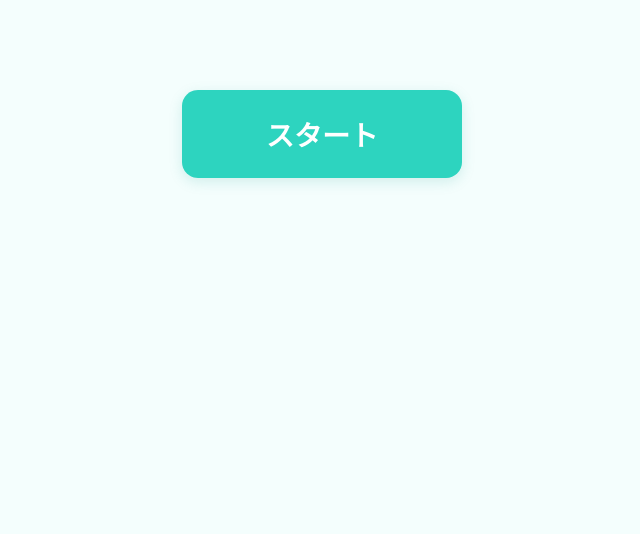
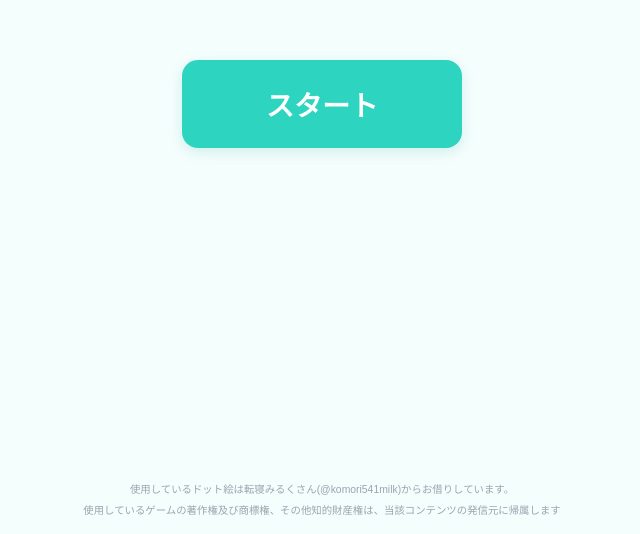
Before and after one commit to kurosana/BattleEnpitu, a plain HTML site: page index.html in a window 1280 px wide. Shown: the part 266-800 px from the top of the page, without its empty margins (318-958 px from the left). Drawn offline with Linux system fonts and the light colour scheme.

Commit message:
v1.0.1
クレジット

```diff
--- a/css/style.css
+++ b/css/style.css
@@ -108,12 +108,34 @@ body {
 }
 
 /* ========== スタート画面 ========== */
+#screen-start {
+  justify-content: space-between;
+}
+
 #screen-start .screen-center {
   flex: 1;
   display: flex;
   align-items: center;
   justify-content: center;
   padding: 1rem;
+  min-height: 0;
+}
+
+.start-credits {
+  flex-shrink: 0;
+  padding: 0.5rem 1rem 1rem;
+  font-size: 0.65rem;
+  line-height: 1.45;
+  color: #9ca3af;
+  text-align: center;
+}
+
+.start-credits p {
+  margin: 0 0 0.35rem;
+}
+
+.start-credits p:last-child {
+  margin-bottom: 0;
 }
 
 .btn-start-large {
--- a/index.html
+++ b/index.html
@@ -18,6 +18,7 @@
     <div class="screen-center">
       <button type="button" class="btn-primary btn-start-large" id="btn-start">スタート</button>
     </div>
+    <footer class="start-credits" id="start-credits" aria-label="クレジット"></footer>
   </section>
 
   <!-- 人数選択画面 -->
--- a/js/app.js
+++ b/js/app.js
@@ -185,6 +185,14 @@
 
   function initStartScreen() {
     $("btn-start").textContent = CONFIG.startButtonLabel;
+
+    const creditsEl = $("start-credits");
+    if (creditsEl && CONFIG.creditLines && CONFIG.creditLines.length) {
+      creditsEl.innerHTML = CONFIG.creditLines
+        .map((line) => "<p>" + escapeHtml(line) + "</p>")
+        .join("");
+    }
+
     $("btn-start").addEventListener("click", () => {
       clearState();
       state = null;
--- a/js/config.js
+++ b/js/config.js
@@ -8,6 +8,12 @@ const CONFIG = {
 
   /** スタート画面のボタン文言 */
   startButtonLabel: "スタート",
+
+  /** スタート画面下部のクレジット・著作権表記 */
+  creditLines: [
+    "使用しているドット絵は転寝みるくさん(@komori541milk)からお借りしています。",
+    "使用しているゲームの著作権及び商標権、その他知的財産権は、当該コンテンツの発信元に帰属します",
+  ],
 
   /** 人数選択画面の見出し */
   playerCountHeading: "何人で遊びますか？",
```
